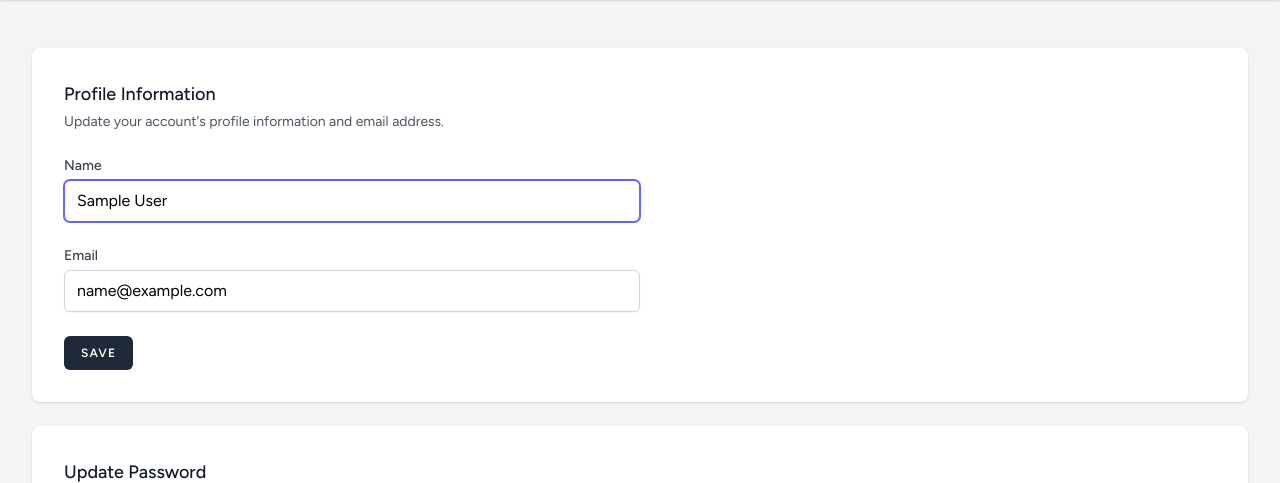
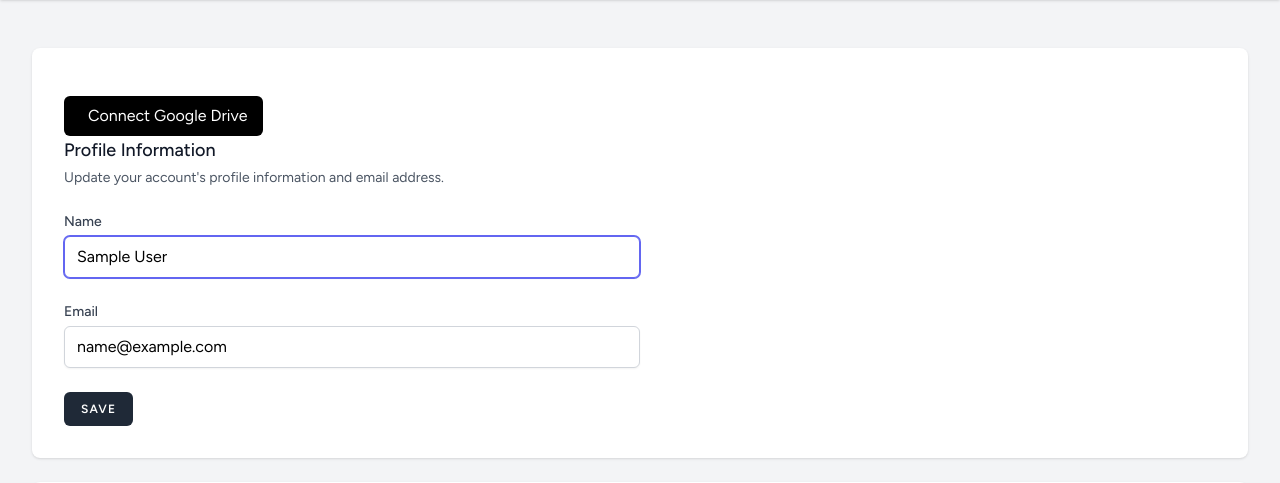
Before and after one commit to Priy4s/TLE2_Startup, a Laravel app: page /profile in a window 1280 px wide. Shown: the part 138-621 px from the top of the page. Run offline with Laravel 12, Linux system fonts and the light colour scheme; the visitor is signed in with stand-in values (Sample User, id 1); data comes from the database, SQL or seed files in the repository; style sheets or scripts are compiled from the project's sources.

Commit message:
token saved naar de user.

```diff
--- a/app/Http/Controllers/ProfileController.php
+++ b/app/Http/Controllers/ProfileController.php
@@ -14,6 +14,16 @@ class ProfileController extends Controller
     /**
      * Display the user's profile form.
      */
+    public function showProfile(Request $request)
+    {
+        $user = $request->user();
+        $googleConnected = !empty($user->google_refresh_token);
+
+        return view('profilePage', [
+            'user' => $user,
+            'googleConnected' => $googleConnected,
+        ]);
+    }
     public function edit(Request $request): View
     {
         return view('profile.edit', [
--- a/app/Models/User.php
+++ b/app/Models/User.php
@@ -21,6 +21,9 @@ class User extends Authenticatable
         'name',
         'email',
         'password',
+        'google_access_token',
+        'google_refresh_token',
+        'google_id',
     ];
 
     /**
--- a/composer.json
+++ b/composer.json
@@ -7,6 +7,7 @@
     "license": "MIT",
     "require": {
         "php": "^8.2",
+        "google/apiclient": "^2.18",
         "laravel/framework": "^11.31",
         "laravel/tinker": "^2.9"
     },
--- a/config/services.php
+++ b/config/services.php
@@ -34,5 +34,10 @@ return [
             'channel' => env('SLACK_BOT_USER_DEFAULT_CHANNEL'),
         ],
     ],
+    'google' => [
+        'client_id' => env('GOOGLE_CLIENT_ID'),
+        'client_secret' => env('GOOGLE_CLIENT_SECRET'),
+        'redirect' => env('GOOGLE_REDIRECT_URI'),
+    ],
 
 ];
--- a/package.json
+++ b/package.json
@@ -15,5 +15,8 @@
         "postcss": "^8.4.31",
         "tailwindcss": "^3.1.0",
         "vite": "^5.0"
+    },
+    "dependencies": {
+        "@react-oauth/google": "^0.12.2"
     }
 }
--- a/resources/views/profile/edit.blade.php
+++ b/resources/views/profile/edit.blade.php
@@ -9,6 +9,29 @@
             <div class="max-w-7xl mx-auto sm:px-6 lg:px-8 space-y-6">
                 <div class="p-4 sm:p-8 bg-white dark:bg-gray-800 shadow sm:rounded-lg">
                     <div class="max-w-xl">
+                        <div class="mt-4 flex items-center">
+                            @if(auth()->user()->google_refresh_token)
+                                <div class="flex items-center space-x-4">
+                <span class="text-green-600">
+                    <i class="fas fa-check-circle mr-2"></i>Connected
+                </span>
+
+                                    <!-- Disconnect Button -->
+                                    <form method="POST" action="{{ route('google.disconnect') }}">
+                                        @csrf
+                                        <button type="submit" class="px-3 py-1 text-sm bg-black text-white hover:bg-gray-800 rounded">
+                                            Disconnect
+                                        </button>
+                                    </form>
+                                </div>
+                            @else
+                                <!-- Connect Button -->
+                                <a href="{{ route('google.login') }}"
+                                   class="px-4 py-2 bg-black text-white rounded-md hover:bg-gray-800">
+                                    <i class="fab fa-google-drive mr-2"></i>Connect Google Drive
+                                </a>
+                            @endif
+                        </div>
                         @include('profile.partials.update-profile-information-form')
                     </div>
                 </div>
--- a/routes/web.php
+++ b/routes/web.php
@@ -2,6 +2,8 @@
 
 use App\Http\Controllers\ProfileController;
 use Illuminate\Support\Facades\Route;
+use App\Http\Controllers\GoogleController;
+
 
 Route::get('/', function () {
     return view('welcome');
@@ -17,4 +19,19 @@ Route::middleware('auth')->group(function () {
     Route::delete('/profile', [ProfileController::class, 'destroy'])->name('profile.destroy');
 });
 
+// Google connection routes
+Route::get('/auth/google', [GoogleController::class, 'redirectToGoogle'])
+    ->name('google.login');
+
+Route::get('/auth/google/callback', [GoogleController::class, 'handleGoogleCallback'])
+    ->name('google.callback');
+
+Route::post('/google/disconnect', [GoogleController::class, 'disconnectGoogle'])
+    ->middleware('auth')
+    ->name('google.disconnect');
+
+Route::get('/google/check', [GoogleController::class, 'checkConnection'])
+    ->middleware('auth')
+    ->name('google.check');
+
 require __DIR__.'/auth.php';
```
Also changed, not shown: package-lock.json, 3 other files. Lines whose indentation alone changed are shown as unchanged.
